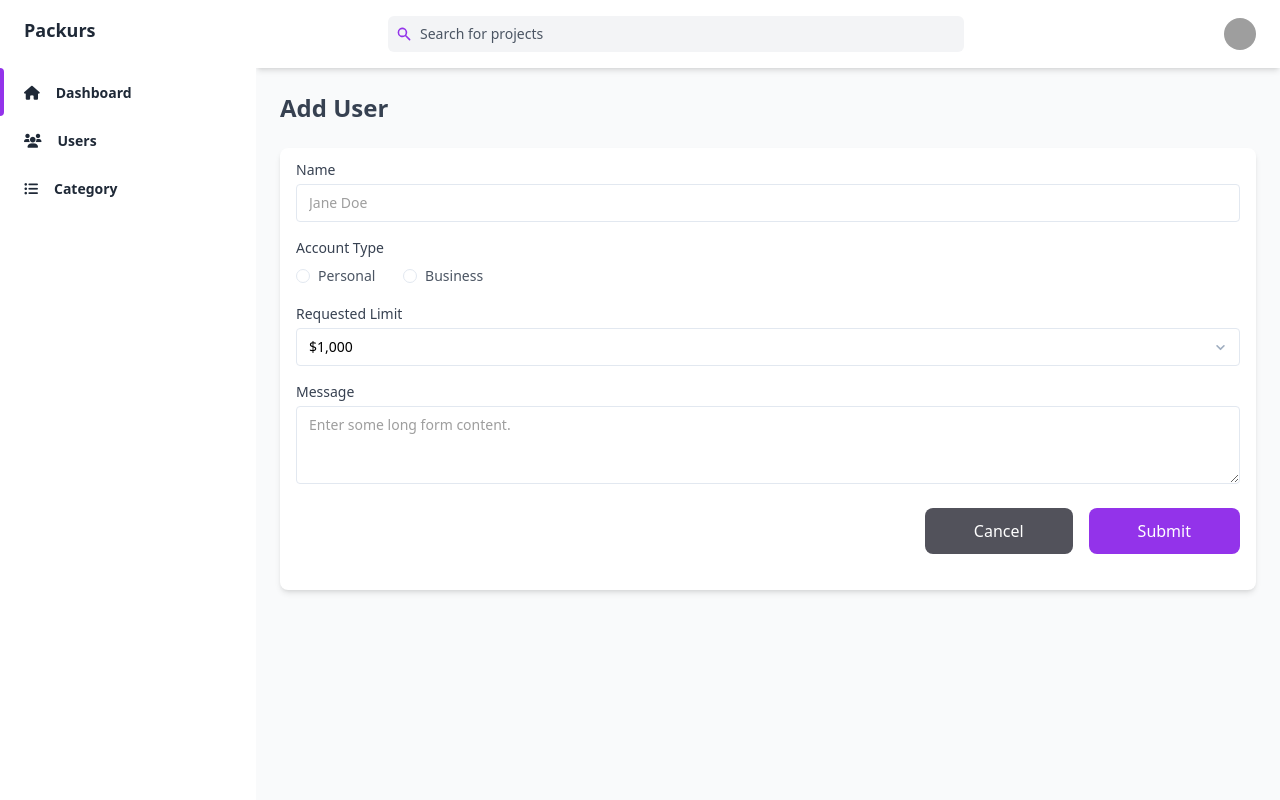
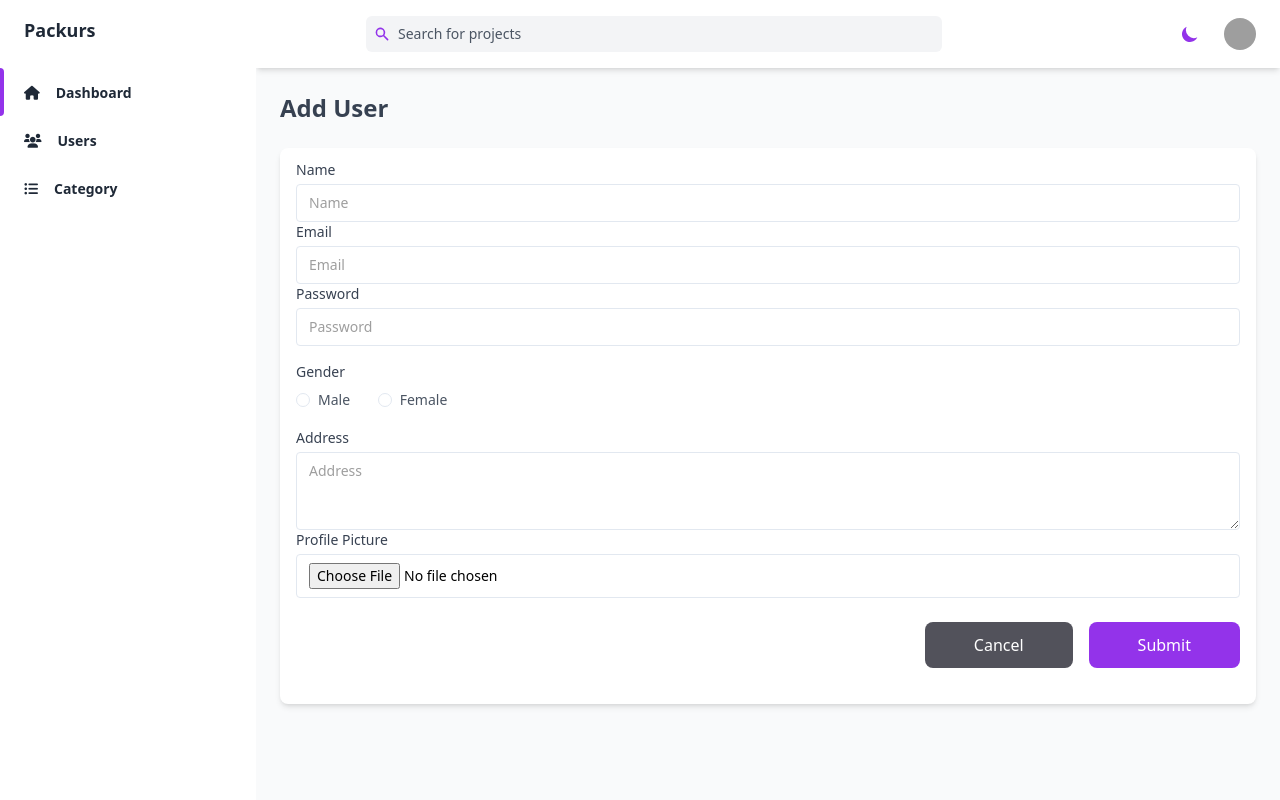
Before and after one commit to Bala244/ecomadminpanel, a PHP site: page /add_user.php in a window 1280 px wide. Run offline with PHP 8.4, Linux system fonts and the light colour scheme; the visitor is signed in with stand-in values (Sample User, id 1); style sheets or scripts are compiled from the project's sources; some libraries are stand-ins or nearby versions; grey boxes are pictures that could not be loaded.

Commit message:
add user changes by Viki

```diff
--- a/add_user.php
+++ b/add_user.php
@@ -8,6 +8,22 @@
     require_once "inc/auth_validate.php";
     include "inc/head.php";
     include "inc/header.php";
+
+    if($_SERVER['REQUEST_METHOD'] == "POST")
+    {
+        echo '<pre>';print_r($_FILES);echo '</pre>';exit;
+
+        if(isset($_FILES['profile_image']) && !empty($_FILES['profile_image'])){
+            $filename = basename($_FILES['profile_image']['name']);
+            $temp_path = $_FILES['profile_image']['tmp_name'];
+            $upload_folder = "uploads/users/".$filename;
+
+            if(!move_uploaded_file($temp_path, $upload_folder)){
+                $_SESSION['failure'] = "Profile Image not Uploaded";
+            }
+        }
+        echo 'here';exit;
+    }
 ?>
 
 
@@ -17,44 +33,50 @@
     <h2 class="my-6 text-2xl font-semibold text-gray-700 dark:text-gray-200">
       Add User
     </h2>
+
+    <form action="<?php echo htmlspecialchars($_SERVER['PHP_SELF']);?>" method="post" enctype="multipart/form-data">
         <div class="px-4 py-3 mb-8 bg-white rounded-lg shadow-md dark:bg-gray-800">
           <label class="block text-sm">
             <span class="text-gray-700 dark:text-gray-400">Name</span>
-        <input class="block w-full mt-1 text-sm dark:border-gray-600 dark:bg-gray-700 focus:border-purple-400 focus:outline-none focus:shadow-outline-purple dark:text-gray-300 dark:focus:shadow-outline-gray form-input" placeholder="Jane Doe">
+            <input type="text" name="name" class="block w-full mt-1 text-sm dark:border-gray-600 dark:bg-gray-700 focus:border-purple-400 focus:outline-none focus:shadow-outline-purple dark:text-gray-300 dark:focus:shadow-outline-gray form-input" placeholder="Name" autocomplete="Off">
+          </label>
+
+          <label class="block text-sm">
+            <span class="text-gray-700 dark:text-gray-400">Email</span>
+            <input type="text" name="email" class="block w-full mt-1 text-sm dark:border-gray-600 dark:bg-gray-700 focus:border-purple-400 focus:outline-none focus:shadow-outline-purple dark:text-gray-300 dark:focus:shadow-outline-gray form-input" placeholder="Email" autocomplete="Off">
+          </label>
+
+          <label class="block text-sm">
+            <span class="text-gray-700 dark:text-gray-400">Password</span>
+            <input type="password" name="password" class="block w-full mt-1 text-sm dark:border-gray-600 dark:bg-gray-700 focus:border-purple-400 focus:outline-none focus:shadow-outline-purple dark:text-gray-300 dark:focus:shadow-outline-gray form-input" placeholder="Password" autocomplete="Off">
           </label>
 
           <div class="mt-4 text-sm">
             <span class="text-gray-700 dark:text-gray-400">
-          Account Type
+              Gender
             </span>
             <div class="mt-2">
               <label class="inline-flex items-center text-gray-600 dark:text-gray-400">
-            <input type="radio" class="text-purple-600 form-radio focus:border-purple-400 focus:outline-none focus:shadow-outline-purple dark:focus:shadow-outline-gray" name="accountType" value="personal">
-            <span class="ml-2">Personal</span>
+                <input type="radio" name="gender" value="male" class="text-purple-600 form-radio focus:border-purple-400 focus:outline-none focus:shadow-outline-purple dark:focus:shadow-outline-gray">
+                <span class="ml-2">Male</span>
               </label>
               <label class="inline-flex items-center ml-6 text-gray-600 dark:text-gray-400">
-            <input type="radio" class="text-purple-600 form-radio focus:border-purple-400 focus:outline-none focus:shadow-outline-purple dark:focus:shadow-outline-gray" name="accountType" value="busines">
-            <span class="ml-2">Business</span>
+                <input type="radio" name="gender" value="female" class="text-purple-600 form-radio focus:border-purple-400 focus:outline-none focus:shadow-outline-purple dark:focus:shadow-outline-gray">
+                <span class="ml-2">Female</span>
               </label>
             </div>
           </div>
 
           <label class="block mt-4 text-sm">
-        <span class="text-gray-700 dark:text-gray-400">
-          Requested Limit
-        </span>
-        <select class="block w-full mt-1 text-sm dark:text-gray-300 dark:border-gray-600 dark:bg-gray-700 form-select focus:border-purple-400 focus:outline-none focus:shadow-outline-purple dark:focus:shadow-outline-gray">
-          <option>$1,000</option>
-          <option>$5,000</option>
-          <option>$10,000</option>
-          <option>$25,000</option>
-        </select>
+            <span class="text-gray-700 dark:text-gray-400">Address</span>
+            <textarea name="address" class="block w-full mt-1 text-sm dark:text-gray-300 dark:border-gray-600 dark:bg-gray-700 form-textarea focus:border-purple-400 focus:outline-none focus:shadow-outline-purple dark:focus:shadow-outline-gray" rows="3" placeholder="Address"></textarea>
           </label>
 
-      <label class="block mt-4 text-sm">
-        <span class="text-gray-700 dark:text-gray-400">Message</span>
-        <textarea class="block w-full mt-1 text-sm dark:text-gray-300 dark:border-gray-600 dark:bg-gray-700 form-textarea focus:border-purple-400 focus:outline-none focus:shadow-outline-purple dark:focus:shadow-outline-gray" rows="3" placeholder="Enter some long form content."></textarea>
+          <label class="block text-sm">
+            <span class="text-gray-700 dark:text-gray-400">Profile Picture</span>
+            <input type="file" name="profile_image" class="block w-full mt-1 text-sm dark:border-gray-600 dark:bg-gray-700 focus:border-purple-400 focus:outline-none focus:shadow-outline-purple dark:text-gray-300 dark:focus:shadow-outline-gray form-input" autocomplete="Off">
           </label>
+
           <div class="flex mt-6 mb-6 justify-end">
               <div>
                 <button class="mr-4 px-12 py-3 font-medium leading-5 text-white transition-colors duration-150 bg-zinc-600 border border-transparent rounded-lg hover:bg-zinc-800 focus:outline-none">
@@ -70,6 +92,7 @@
 
           </div>
         </div>
+    </form>
   </div>
 </main>
 
--- a/inc/header.php
+++ b/inc/header.php
@@ -52,7 +52,7 @@
                     </div>
                     <ul class="flex items-center flex-shrink-0 space-x-6">
                         <!-- Theme toggler -->
-                        <?php /* ?><li class="flex">
+                        <li class="flex">
                             <button class="rounded-md focus:outline-none focus:shadow-outline-purple" @click="toggleTheme" aria-label="Toggle color mode">
                                 <template x-if="!dark">
                                     <svg class="w-5 h-5" aria-hidden="true" fill="currentColor" viewBox="0 0 20 20">
@@ -65,7 +65,7 @@
                                     </svg>
                                 </template>
                             </button>
-                        </li>?php */ ?>
+                        </li>
                         <!-- Notifications menu -->
                         <?php /* ?><li class="relative">
                             <button class="relative align-middle rounded-md focus:outline-none focus:shadow-outline-purple" @click="toggleNotificationsMenu" @keydown.escape="closeNotificationsMenu" aria-label="Notifications" aria-haspopup="true">
--- a/users.php
+++ b/users.php
@@ -78,11 +78,13 @@
                                         <td class="px-4 py-3 text-sm"><?php echo $user['created_at'];?></td>
                                         <td class="px-4 py-3">
                                             <div class="flex items-center space-x-4 text-sm">
-                                                <button class="flex items-center justify-between px-2 py-2 text-sm font-medium leading-5 text-purple-600 rounded-lg dark:text-gray-400 focus:outline-none focus:shadow-outline-gray" aria-label="Edit">
+                                                <!-- <button class="flex items-center justify-between px-2 py-2 text-sm font-medium leading-5 text-purple-600 rounded-lg dark:text-gray-400 focus:outline-none focus:shadow-outline-gray" aria-label="Edit"> -->
+                                                <a href="edit_user.php">
                                                     <svg class="w-5 h-5" aria-hidden="true" fill="currentColor" viewBox="0 0 20 20">
                                                         <path d="M13.586 3.586a2 2 0 112.828 2.828l-.793.793-2.828-2.828.793-.793zM11.379 5.793L3 14.172V17h2.828l8.38-8.379-2.83-2.828z"></path>
                                                     </svg>
-                                                </button>
+                                                </a>
+                                                <!-- </button> -->
                                                 <button class="flex items-center justify-between px-2 py-2 text-sm font-medium leading-5 text-purple-600 rounded-lg dark:text-gray-400 focus:outline-none focus:shadow-outline-gray" aria-label="Delete">
                                                     <svg class="w-5 h-5" aria-hidden="true" fill="currentColor" viewBox="0 0 20 20">
                                                         <path fill-rule="evenodd" d="M9 2a1 1 0 00-.894.553L7.382 4H4a1 1 0 000 2v10a2 2 0 002 2h8a2 2 0 002-2V6a1 1 0 100-2h-3.382l-.724-1.447A1 1 0 0011 2H9zM7 8a1 1 0 012 0v6a1 1 0 11-2 0V8zm5-1a1 1 0 00-1 1v6a1 1 0 102 0V8a1 1 0 00-1-1z" clip-rule="evenodd"></path>
```
Also changed, not shown: users_old.php (+7 -5 lines). Lines whose indentation alone changed are shown as unchanged.
